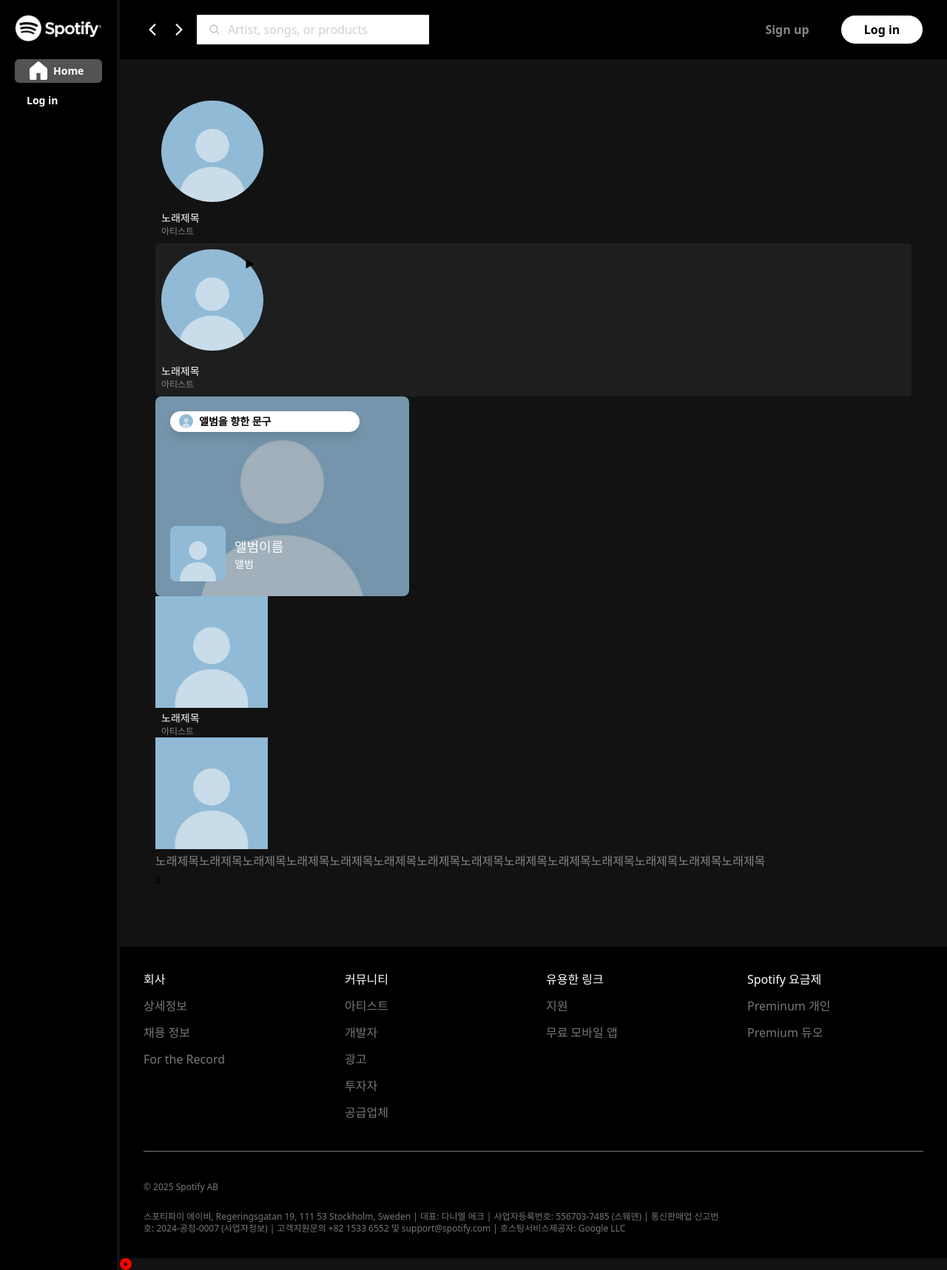
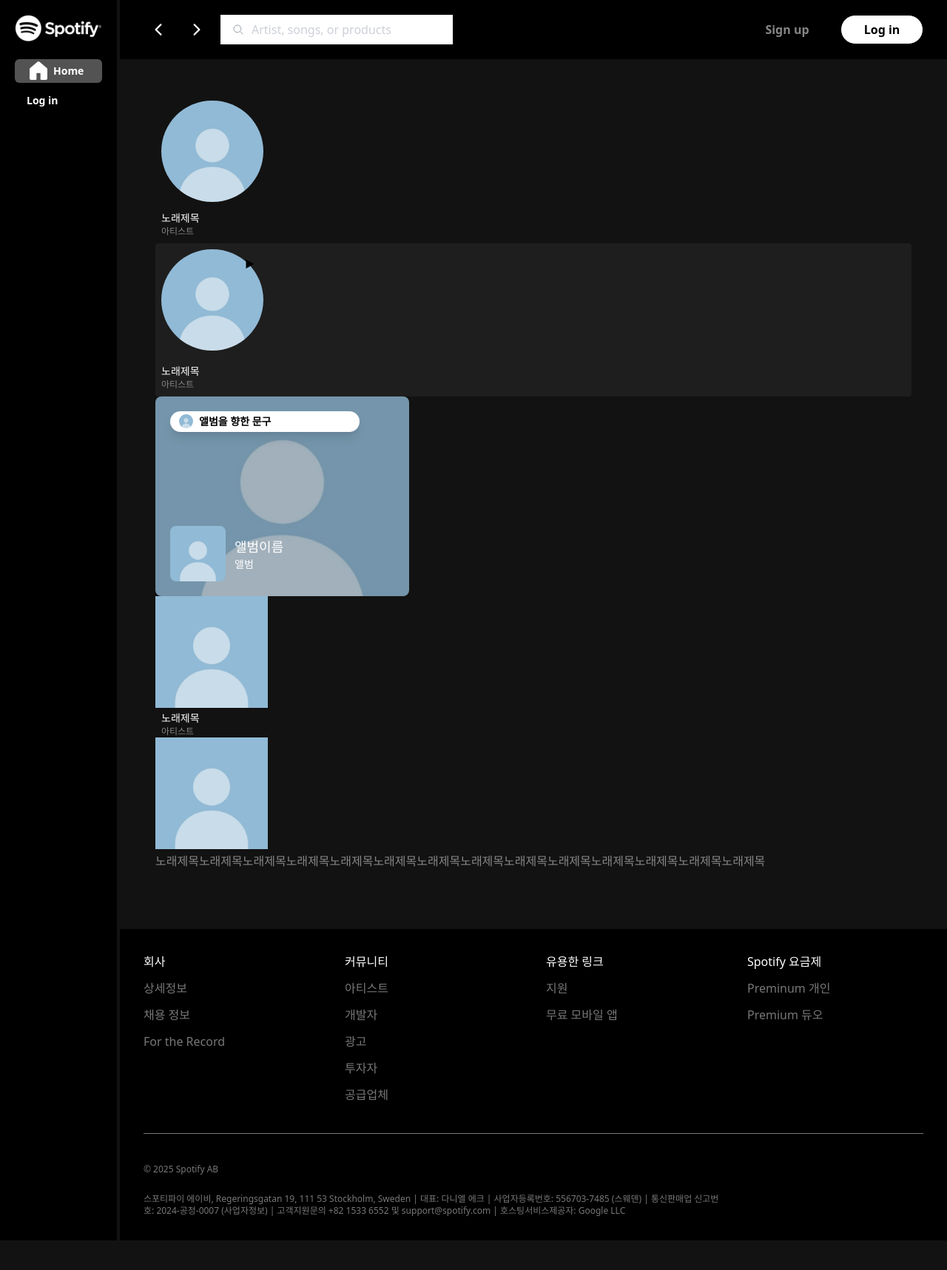
Before and after one commit to GN-Lee/Spotify_TeamProject, a Next.js app: page / in a window 1280 px wide. Shown: the whole page at 74% size. After the commit the page ends 1677 px from the top, so only its background shows below. Built offline with nearby package versions, Linux system fonts and the light colour scheme.

Commit message:
페이징 기능 구현

```diff
--- a/app/layout.tsx
+++ b/app/layout.tsx
@@ -37,7 +37,6 @@ export default function RootLayout({
           <Header />
           <div className="p-12">{children}</div>
           <Footer />
-          <PlayBtn />
         </div>
       </body>
     </html>
--- a/app/page.tsx
+++ b/app/page.tsx
@@ -1,3 +1,4 @@
+"use client";
 import Artist from "@/components/artist/Artist";
 import ArtistHover from "@/components/artist/ArtistHover";
 import Music from "@/components/artist/Music";
@@ -18,7 +19,6 @@ export default function Home() {
         <Music />
         <Album />
       </article>
-      s
     </section>
   );
 }
--- a/components/aside/Aside.tsx
+++ b/components/aside/Aside.tsx
@@ -25,7 +25,8 @@ const Aside = () => {
           Home
         </div>
       </a>
-      <div
+      <a
+        href="https://accounts.spotify.com/ko/login?continue=https%3A%2F%2Fopen.spotify.com%2F"
         className="flex items-center w-full h-8 p-4 rounded-md"
         style={{
           color: Colorize.Secondary_03,
@@ -35,7 +36,7 @@ const Aside = () => {
         <div className="text-xs font-semibold" style={headerFont.Header04}>
           Log in
         </div>
-      </div>
+      </a>
     </section>
   );
 };
--- a/components/header/Header.tsx
+++ b/components/header/Header.tsx
@@ -1,8 +1,11 @@
+"use client";
 import { Colorize } from "@/common/Style/color";
 import { IoIosArrowBack, IoIosArrowForward } from "react-icons/io";
 import { IoSearchOutline } from "react-icons/io5";
+import { useRouter } from "next/navigation";
 
 const Header = () => {
+  const router = useRouter();
   return (
     <section
       className="w-full px-8 py-5 text-white "
@@ -11,8 +14,12 @@ const Header = () => {
       <figure className="flex justify-between">
         <div className="flex items-center gap-3">
           <div className="flex gap-3 text-2xl">
-            <IoIosArrowBack />
-            <IoIosArrowForward />
+            <button onClick={() => router.back()} className="p-2">
+              <IoIosArrowBack />
+            </button>
+            <button onClick={() => router.forward()} className="p-2">
+              <IoIosArrowForward />
+            </button>
           </div>
           <div className="flex items-center justify-between px-4 py-2 text-gray-400 bg-white 2xl:rounded-3xl">
             <IoSearchOutline className="mr-2.5" />
@@ -25,12 +32,22 @@ const Header = () => {
         </div>
         <div className="flex gap-4">
           <button
+            onClick={() =>
+              (window.location.href =
+                "https://www.spotify.com/kr-ko/signup?flow_id=9a56012b-c077-458e-b8e9-bacf6074b794%3A1742483401&forward_url=https%3A%2F%2Fopen.spotify.com%2F%3Fflow_ctx%3D9a56012b-c077-458e-b8e9-bacf6074b794%253A1742483401")
+            }
             className="font-semibold w-28 "
             style={{ color: Colorize.Neutral_01 }}
           >
             Sign up
           </button>
-          <button className="font-semibold text-black bg-white w-28 border-1 rounded-3xl">
+          <button
+            onClick={() =>
+              (window.location.href =
+                "https://accounts.spotify.com/ko/login?continue=https%3A%2F%2Fopen.spotify.com%2F")
+            }
+            className="font-semibold text-black bg-white w-28 border-1 rounded-3xl"
+          >
             Log in
           </button>
         </div>
```
